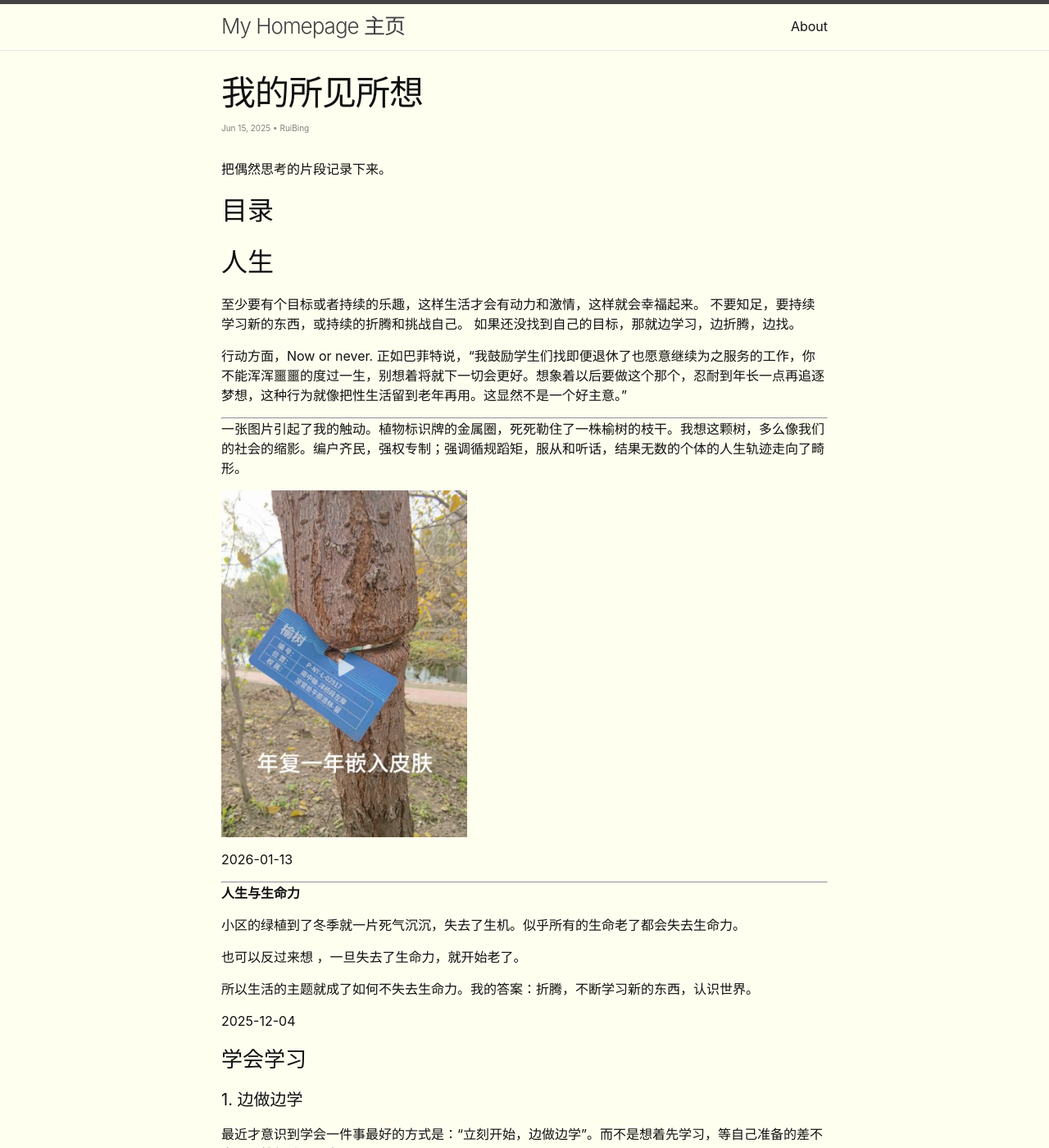
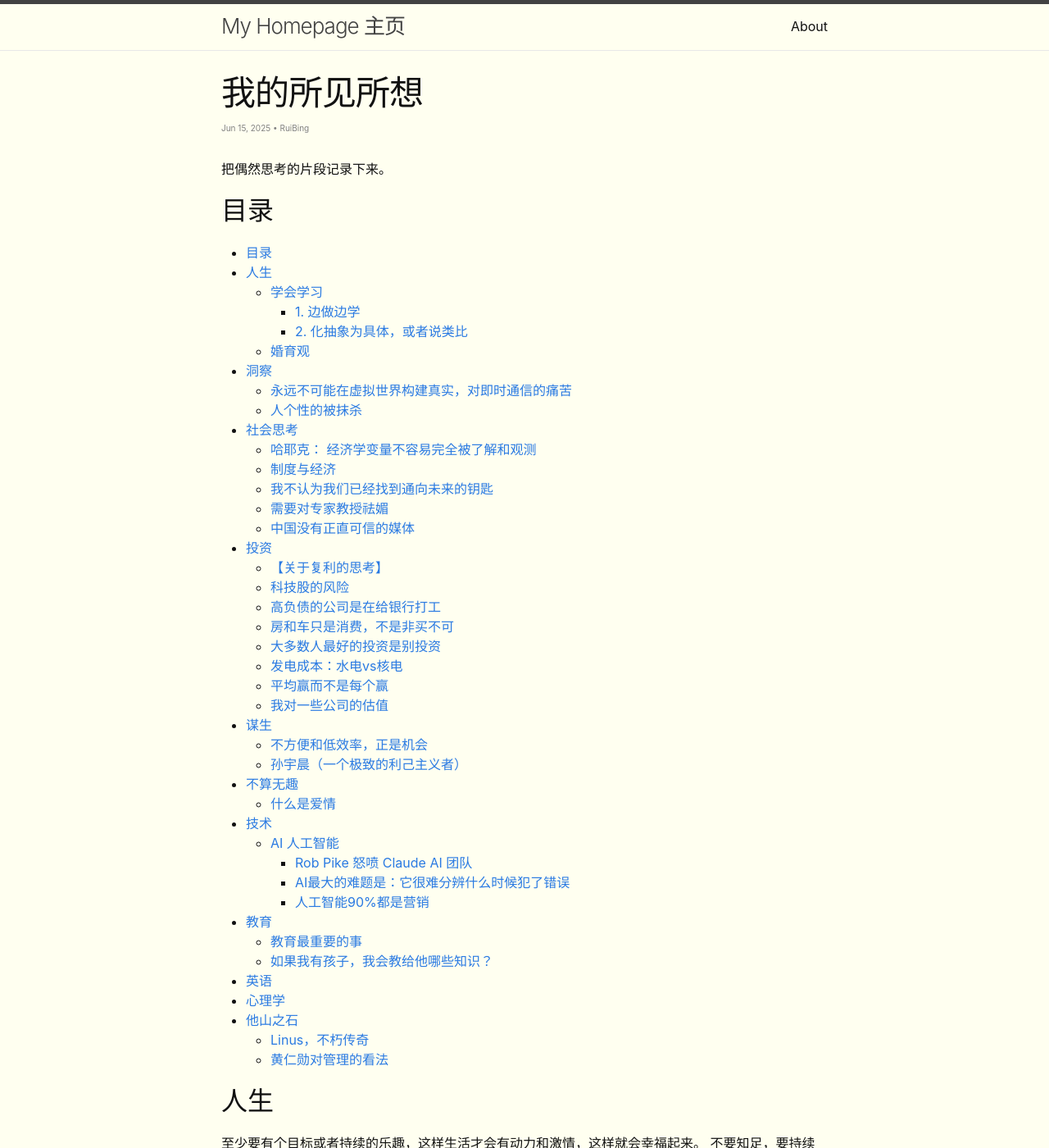
Before and after one commit to crb912/crb912.github.io, a Jekyll site: the page built from _posts/2025-06-15-My-Opinion.md, in a window 1280 px wide and 1400 px high. Shown: the whole window at 82% size. Built offline with Jekyll 4.4.1, drawn with Linux system fonts in a browser that asks for light colours.

Commit message:
fix image

```diff
--- a/_posts/2025-06-15-My-Opinion.md
+++ b/_posts/2025-06-15-My-Opinion.md
@@ -9,7 +9,7 @@ category: Think
 把偶然思考的片段记录下来。
 
 ##  目录
-
+* **目录**
 {:toc}
 
 ## 人生
@@ -25,7 +25,7 @@ category: Think
 
 一张图片引起了我的触动。植物标识牌的金属圈，死死勒住了一株榆树的枝干。我想这颗树，多么像我们的社会的缩影。编户齐民，强权专制；强调循规蹈矩，服从和听话，结果无数的个体的人生轨迹走向了畸形。
 
-![tree](https://github.com/crb912/crb912.github.io/blob/master/my_private/image/tree.png?raw=true){: width="300" }
+![tree](https://github.com/crb912/crb912.github.io/blob/master/my_private/image/tree.png?raw=true){: width="300"}
 
 2026-01-13
 
```
